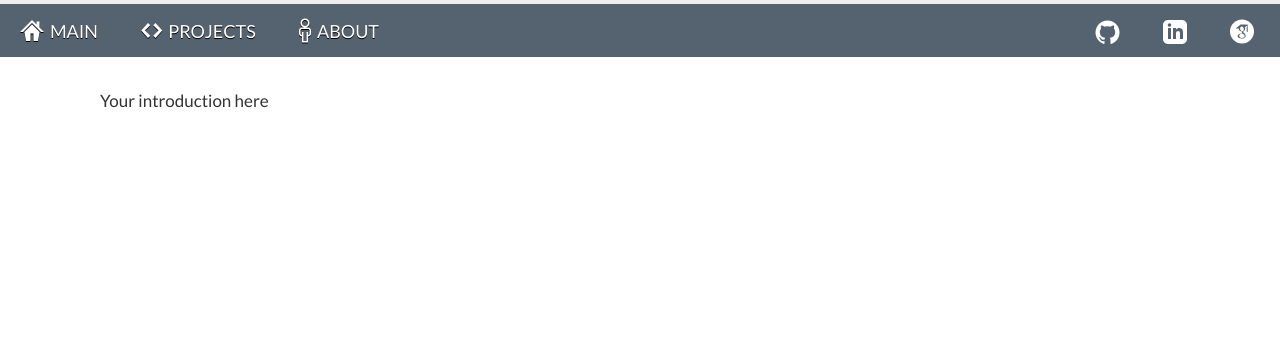
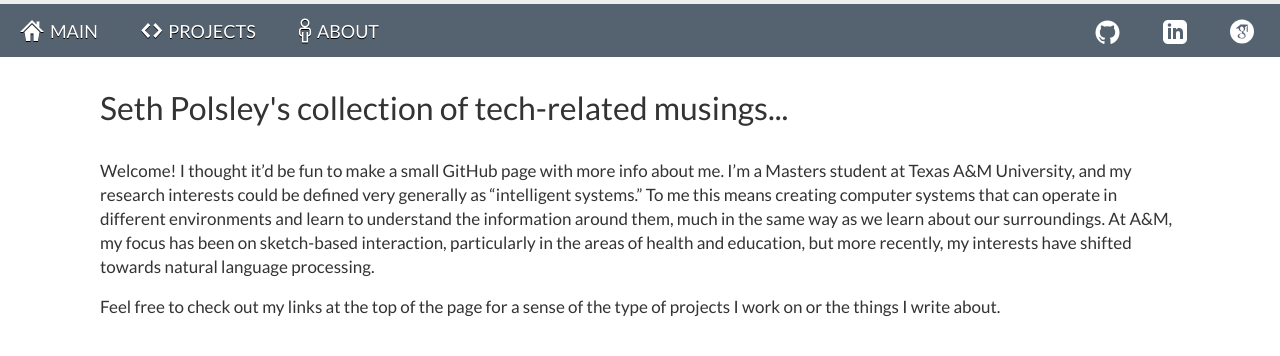
Before and after one commit to spolsley/spolsley.github.io, a Jekyll site: the page built from about.md, in a window 1280 px wide. Shown: the top 356 px of the page. Built offline with Jekyll 4.4.1, drawn with Linux system fonts in a browser that asks for light colours.

Commit message:
Updating page and title info and adding resource directory for pages

```diff
--- a/_config.yml
+++ b/_config.yml
@@ -3,8 +3,8 @@ highlighter: false
 url:
 gems: [jekyll-paginate,  jekyll-gist]
 paginate: 8
-description:
-intro:
+description: Seth Polsley - Tech Thoughts
+intro: Seth Polsley's collection of tech-related musings...
 logo:
 disqus_shortname:
 # url: http://gotchacode.com
--- a/about.md
+++ b/about.md
@@ -1,6 +1,8 @@
 ---
 layout: default
-title: About Vinit Kumar
+title: About Seth Polsley
 ---
 
-Your introduction here
+Welcome! I thought it’d be fun to make a small GitHub page with more info about me. I’m a Masters student at Texas A&M University, and my research interests could be defined very generally as “intelligent systems.” To me this means creating computer systems that can operate in different environments and learn to understand the information around them, much in the same way as we learn about our surroundings. At A&M, my focus has been on sketch-based interaction, particularly in the areas of health and education, but more recently, my interests have shifted towards natural language processing.
+
+Feel free to check out my links at the top of the page for a sense of the type of projects I work on or the things I write about.
--- a/index.html
+++ b/index.html
@@ -1,6 +1,6 @@
 ---
 layout: default
-title: A guide to your digital life
+title: Seth Polsley's Tech Journal
 ---
 
 <div class="listing">
--- a/projects.html
+++ /dev/null
@@ -1,6 +0,0 @@
----
-layout: default
-title: About Vinit Kumar
----
-
-Your introduction here
```
Also changed, not shown: projects.md (added, +6 -0 lines), 12 other files.
